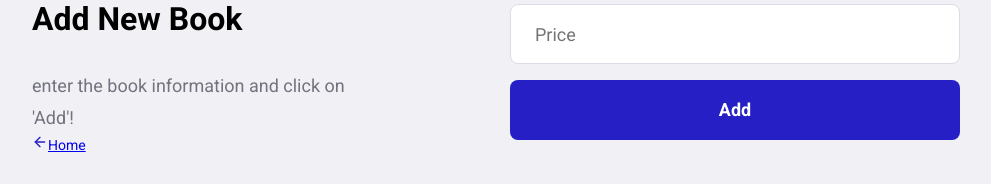
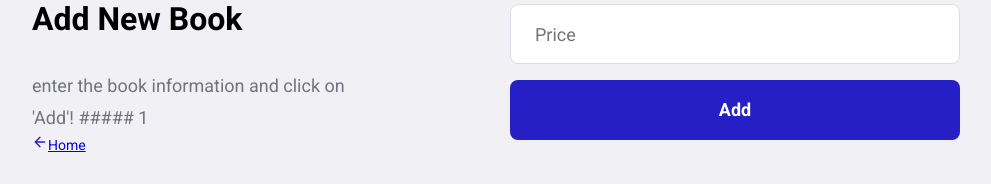
Before and after one commit to WELL1NGTON/RestWithASP-NET5Udemy, a React (Create React App) app in the folder client/: page /books/new/1 in a window 1280 px wide. Shown: the part 434-618 px from the top of the page, without its empty margins (144-1135 px from the left). Built offline with nearby package versions, Linux system fonts and the light colour scheme.

Commit message:
2726 Implementando o Update de Livros

```diff
--- a/client/src/pages/Books/index.js
+++ b/client/src/pages/Books/index.js
@@ -28,6 +28,14 @@ export default function Books() {
       history.push('/');
     } catch (err) {
       alert('Logout failed! Try again!');
+    }
+  }
+
+  async function editBook(id) {
+    try {
+      history.push(`books/new/${id}`);
+    } catch (err) {
+      alert('Edit book failed! Try again!');
     }
   }
 
@@ -62,7 +70,7 @@ export default function Books() {
         <span>
           Welcome, <strong>{userName.toLowerCase()}</strong>!
         </span>
-        <Link className="button" to="books/new">
+        <Link className="button" to="books/new/0">
           Add New Book
         </Link>
         <button onClick={logout} type="button">
@@ -90,7 +98,11 @@ export default function Books() {
             </p>
 
             <button type="button">
-              <FiEdit size={20} color="#251fc5" />
+              <FiEdit
+                size={20}
+                onClick={() => editBook(book.id)}
+                color="#251fc5"
+              />
             </button>
             <button onClick={() => deleteBook(book.id)} type="button">
               <FiTrash2 size={20} color="#251fc5" />
--- a/client/src/pages/NewBook/index.js
+++ b/client/src/pages/NewBook/index.js
@@ -1,6 +1,6 @@
 import './styles.css';
 
-import { Link, useHistory } from 'react-router-dom';
+import { Link, useHistory, useParams } from 'react-router-dom';
 import React, { useState } from 'react';
 
 import { FiArrowLeft } from 'react-icons/fi';
@@ -12,6 +12,7 @@ export default function NewBook() {
   const [title, setTitle] = useState('');
   const [launchDate, setLaunchDate] = useState('');
   const [price, setPrice] = useState('');
+  const { bookId } = useParams();
 
   const history = useHistory();
 
@@ -45,7 +46,7 @@ export default function NewBook() {
         <section className="form">
           <img src={logoImage} alt="Erudio" />
           <h1>Add New Book</h1>
-          <p>enter the book information and click on 'Add'!</p>
+          <p>enter the book information and click on 'Add'! ##### {bookId}</p>
           <Link className="back-link" to="/books">
             <FiArrowLeft size={16} color="#251fc5" />
             Home
--- a/client/src/routes.js
+++ b/client/src/routes.js
@@ -1,8 +1,9 @@
+import { BrowserRouter, Route, Switch } from 'react-router-dom';
+
+import Books from './pages/Books';
+import Login from './pages/Login';
+import NewBook from './pages/NewBook';
 import React from 'react';
-import { BrowserRouter, Route, Switch } from 'react-router-dom';
-import Login from './pages/Login';
-import Books from './pages/Books';
-import NewBook from './pages/NewBook';
 
 export default function Routes() {
   return (
@@ -10,7 +11,7 @@ export default function Routes() {
       <Switch>
         <Route path="/" exact component={Login} />
         <Route path="/books" exact component={Books} />
-        <Route path="/books/new" component={NewBook} />
+        <Route path="/books/new/:bookId" component={NewBook} />
       </Switch>
     </BrowserRouter>
   );
```
Also changed, not shown: 1 other file (tests, documents, lock files or other folders).
